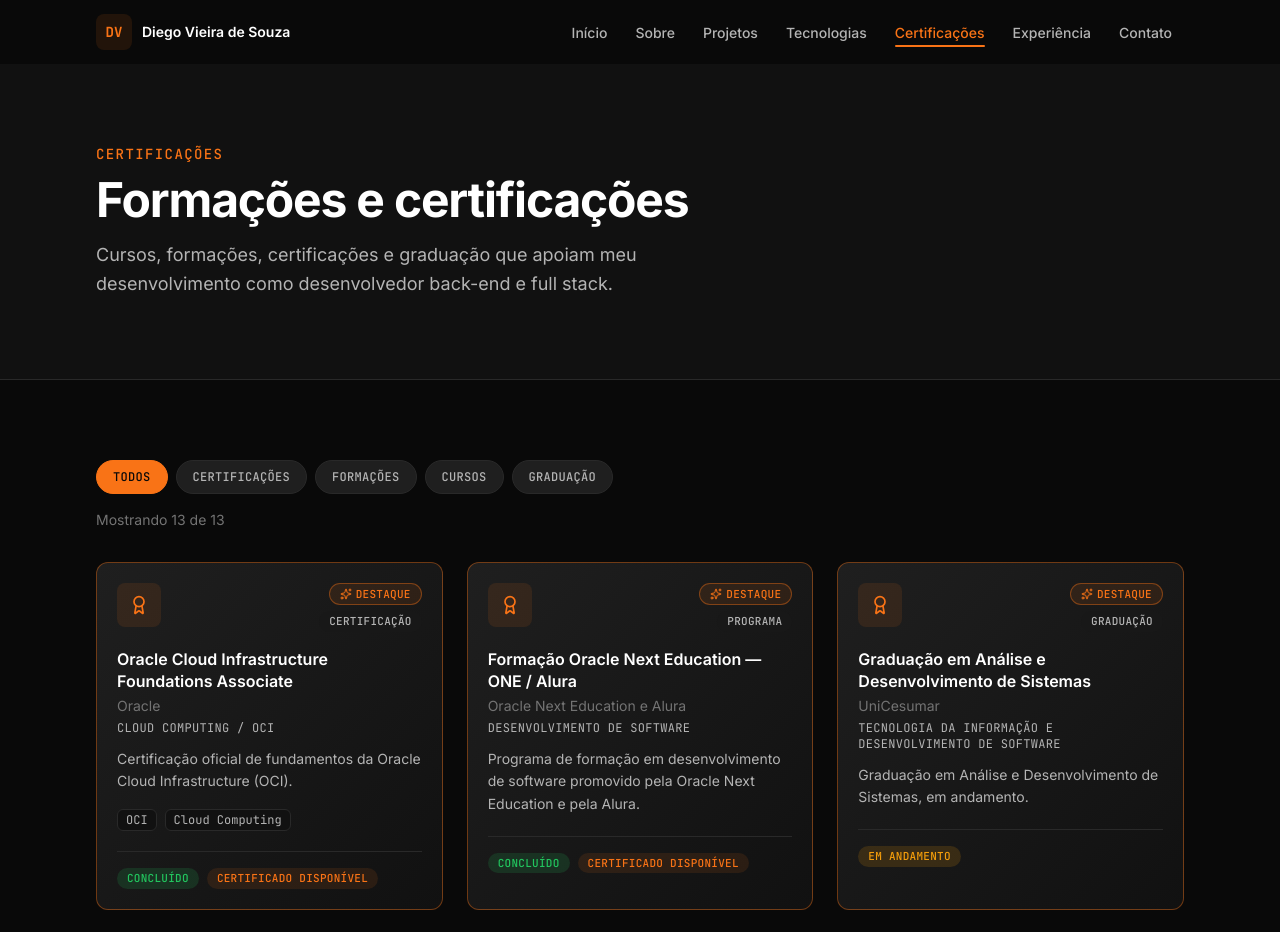
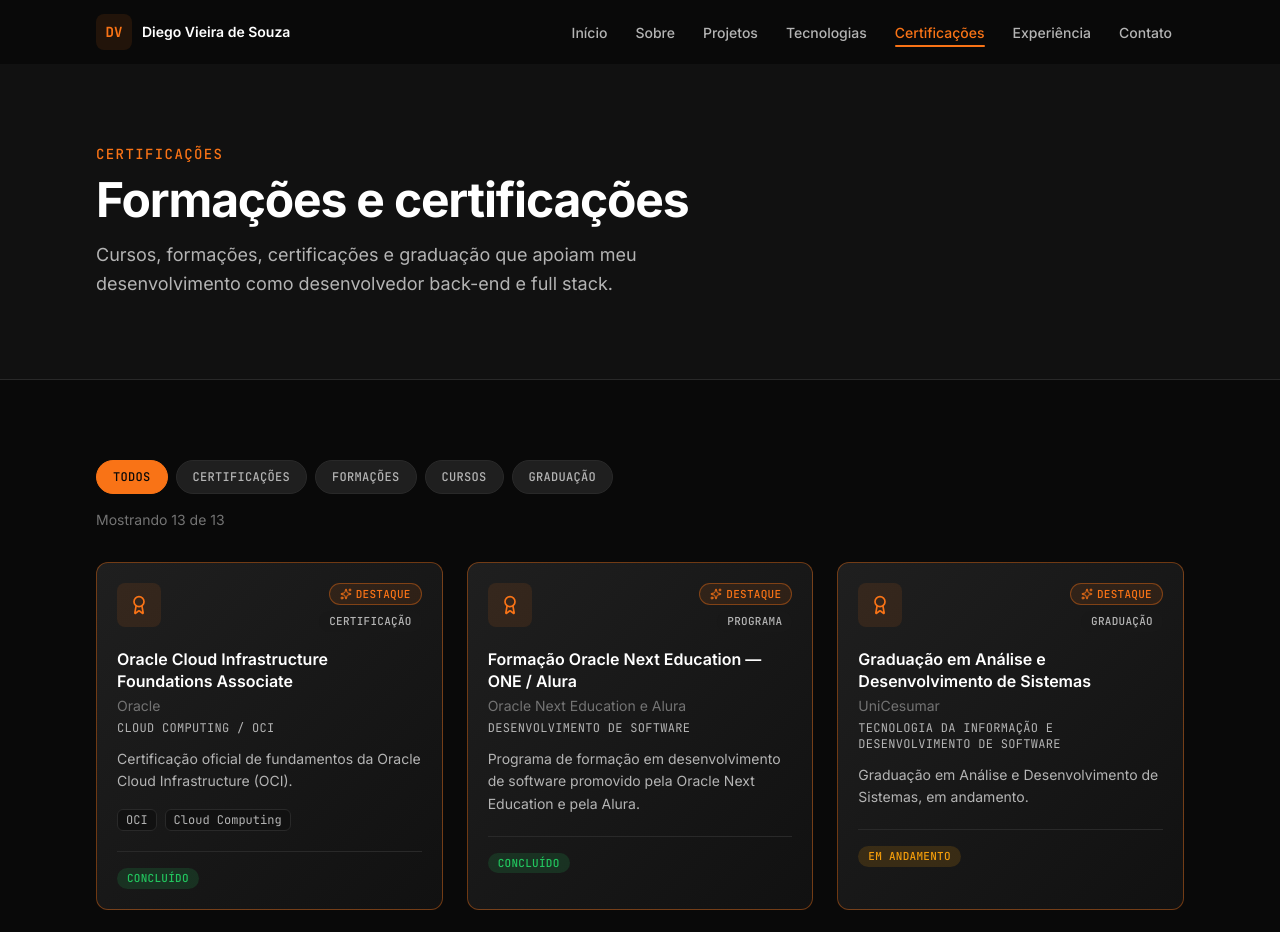
Before and after one commit to diegovieiradv/portfolio-diego-vieira, a Next.js app: page /certificacoes in a window 1280 px wide. Shown: the top 932 px of the page. Built offline with nearby package versions, Linux system fonts and the light colour scheme.

Commit message:
refactor: simplificar ações dos cards de certificação

```diff
--- a/src/components/ui/CertificationCard.tsx
+++ b/src/components/ui/CertificationCard.tsx
@@ -3,9 +3,9 @@
 import Image from "next/image";
 import { useState } from "react";
 import { Award, Clock, Eye, Sparkles, UserRound } from "lucide-react";
-import type { CertificateStatus, Certification, CourseStatus } from "@/types/certification";
+import type { Certification, CourseStatus } from "@/types/certification";
 import { cn } from "@/lib/utils";
-import { hasCertificateResource } from "@/lib/certificates";
+import { getCertificateResources } from "@/lib/certificates";
 import { CertificateViewer } from "@/components/ui/CertificateViewer";
 
 const courseStatusStyles: Record<CourseStatus, string> = {
@@ -18,12 +18,6 @@
   "in-progress": "Em andamento",
 };
 
-const certificateStatusLabel: Record<CertificateStatus, string> = {
-  available: "Certificado disponível",
-  pending: "Certificado pendente",
-  "not-applicable": "",
-};
-
 type CertificationCardProps = {
   certification: Certification;
 };
@@ -31,8 +25,10 @@
 export function CertificationCard({ certification }: CertificationCardProps) {
   const [viewerOpen, setViewerOpen] = useState(false);
 
-  const canViewCertificate =
-    certification.certificateStatus === "available" && hasCertificateResource(certification);
+  const resources = getCertificateResources(certification);
+  const hasResources = resources.length > 0;
+  const certificateButtonLabel =
+    resources.length > 1 ? "Ver certificados" : "Ver certificado";
 
   return (
     <article
@@ -119,9 +115,8 @@
       ) : null}
 
       {certification.courseStatus ||
-      certification.certificateStatus === "available" ||
       certification.certificateStatus === "pending" ||
-      certification.credentialUrl ? (
+      hasResources ? (
         <div className="mt-5 flex flex-wrap items-center justify-between gap-3 border-t border-border pt-4">
           <div className="flex flex-wrap items-center gap-2">
             {certification.courseStatus ? (
@@ -135,26 +130,22 @@
               </span>
             ) : null}
 
-            {certification.certificateStatus === "available" ? (
-              <span className="inline-flex items-center rounded-full bg-primary/10 px-2.5 py-0.5 font-mono text-[11px] font-medium uppercase tracking-wide text-primary">
-                {certificateStatusLabel.available}
-              </span>
-            ) : certification.certificateStatus === "pending" ? (
+            {certification.certificateStatus === "pending" ? (
               <span className="inline-flex items-center rounded-full bg-surface px-2.5 py-0.5 font-mono text-[11px] font-medium uppercase tracking-wide text-muted">
-                {certificateStatusLabel.pending}
+                Certificado pendente
               </span>
             ) : null}
           </div>
 
-          {canViewCertificate ? (
+          {hasResources ? (
             <button
               type="button"
               onClick={() => setViewerOpen(true)}
-              aria-label={`Ver certificado de ${certification.title}`}
-              className="inline-flex items-center gap-1.5 rounded-lg border border-primary/40 bg-primary-subtle px-3 py-1.5 text-sm font-medium text-primary transition-colors hover:bg-primary/15"
+              aria-label={`${certificateButtonLabel} de ${certification.title}`}
+              className="inline-flex items-center gap-1.5 rounded-lg border border-primary/40 bg-primary-subtle px-3 py-1.5 font-mono text-xs font-medium uppercase tracking-wide text-primary transition-colors hover:bg-primary/15"
             >
-              <Eye className="h-4 w-4" aria-hidden="true" />
-              Ver certificado
+              <Eye className="h-3.5 w-3.5" aria-hidden="true" />
+              {certificateButtonLabel}
             </button>
           ) : null}
         </div>
```
